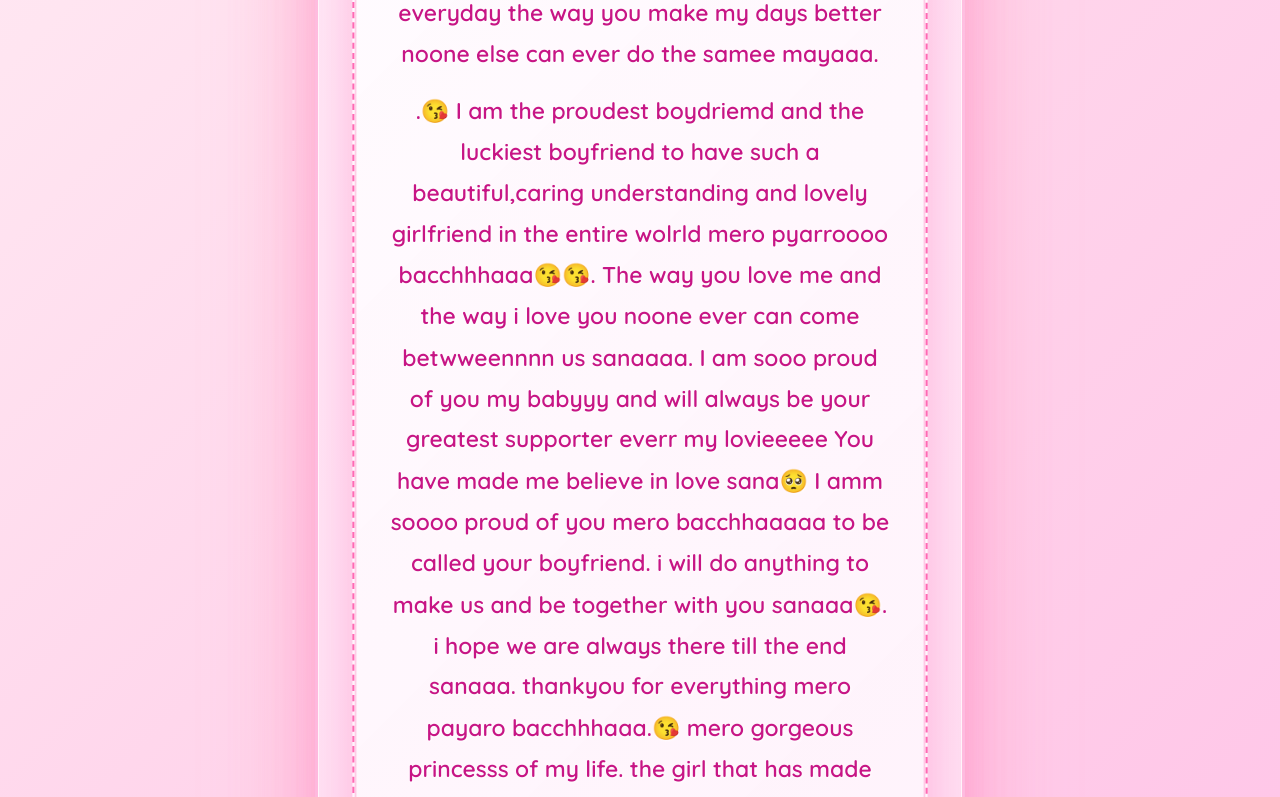
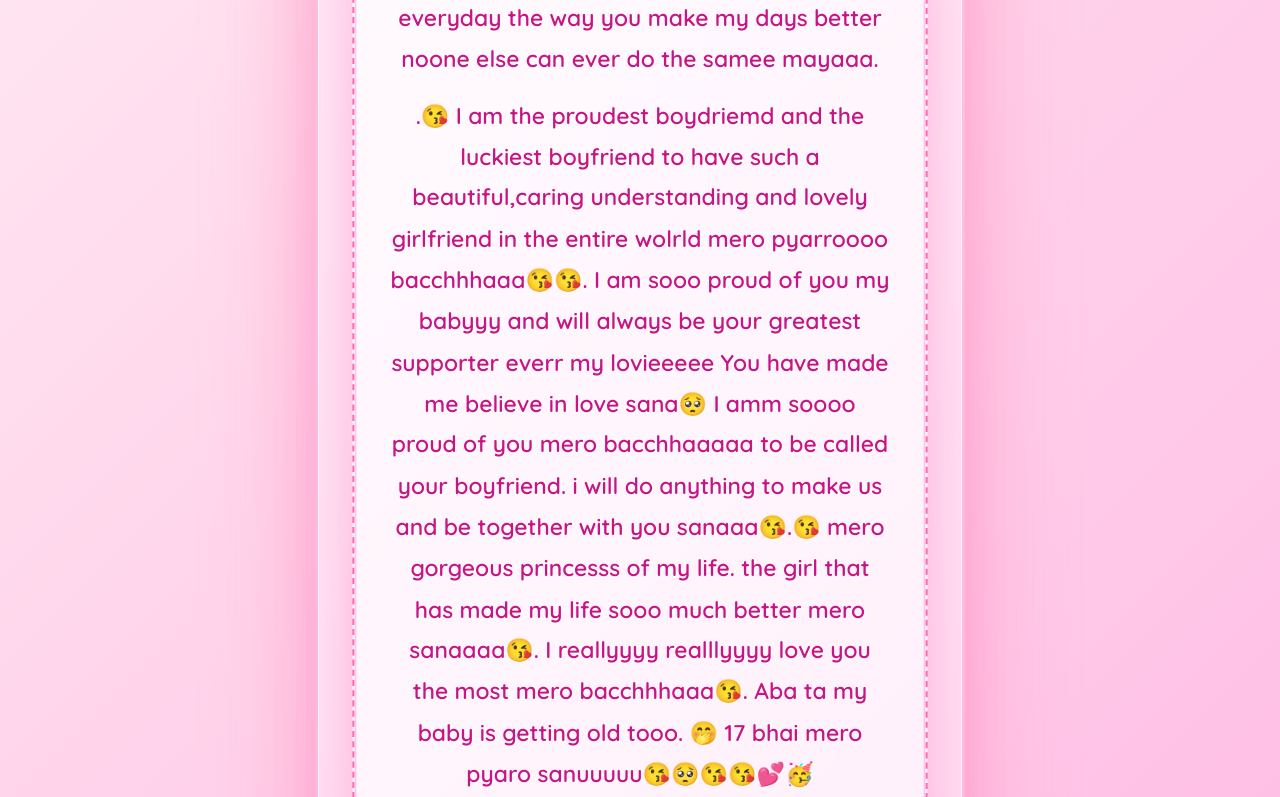
Before and after one commit to thutunae/BirthdayAsiaaa, a plain HTML site: page index.html in a window 1280 px wide. Shown: the part 934-1731 px from the top of the page. Drawn offline with Linux system fonts and the light colour scheme.

Commit message:
Update index.html

```diff
--- a/index.html
+++ b/index.html
@@ -503,8 +503,8 @@
                 <p class="message">
 The day you came to my life i had never imagined how much you will mean to me🥺 i must be the luckiest guy in the whole world to have such a caring understanding and the most beautiful and precious girl in my life as my partner🥺 .the way you make me smile everyday the way you make my days better noone else can ever do the samee mayaaa.                </p>
                 <p class="message">
-.😘 I am the proudest boydriemd and the luckiest boyfriend to have such a beautiful,caring understanding and lovely girlfriend in the entire wolrld mero pyarroooo bacchhhaaa😘😘. The way you love me and the way i love you noone ever can come betwweennnn us sanaaaa.
-I am sooo proud of you my babyyy and will always be your greatest supporter everr my lovieeeee You have made me believe in love sana🥺 I amm soooo proud of you mero bacchhaaaaa to be called your boyfriend. i will do anything to make us and be together with you sanaaa😘. i hope we are always there till the end sanaaa. thankyou for everything mero payaro bacchhhaaa.😘 mero gorgeous princesss of my life. the girl that has made my life sooo much better mero sanaaaa😘. I reallyyyy realllyyyy love you the most mero bacchhhaaa😘. Aba ta my baby is getting old tooo. 🤭 17 bhai mero pyaro sanuuuuu😘. You are the best thing that has ever happened to me mayaaa and being a boyfriend of such a beautiful girl is exactly what i wanted🤭 mero kanxuuuu😘 thankyou for making my life better sanaaa thankyou for everythinggg😘. you really have made my life so much peaceful and soo much beautiful🥺😘😘💕🥳
+.😘 I am the proudest boydriemd and the luckiest boyfriend to have such a beautiful,caring understanding and lovely girlfriend in the entire wolrld mero pyarroooo bacchhhaaa😘😘.
+I am sooo proud of you my babyyy and will always be your greatest supporter everr my lovieeeee You have made me believe in love sana🥺 I amm soooo proud of you mero bacchhaaaaa to be called your boyfriend. i will do anything to make us and be together with you sanaaa😘.😘 mero gorgeous princesss of my life. the girl that has made my life sooo much better mero sanaaaa😘. I reallyyyy realllyyyy love you the most mero bacchhhaaa😘. Aba ta my baby is getting old tooo. 🤭 17 bhai mero pyaro sanuuuuu😘🥺😘😘💕🥳
                 </p>
                 <p class="message">
 Once again Happiesttttttt Birthday to the lakshmi of my life mero mannn ko princesss ani mero everythinggggg mero bacchhaaaaa😘😘😘😘 🥺 i loveeeee you the mostttt mero pyaroooo budiiiii😘 Happy Birthday mero kiddoooo😘😘😘🍸🐒🎉🎉🥳                </p>
```
